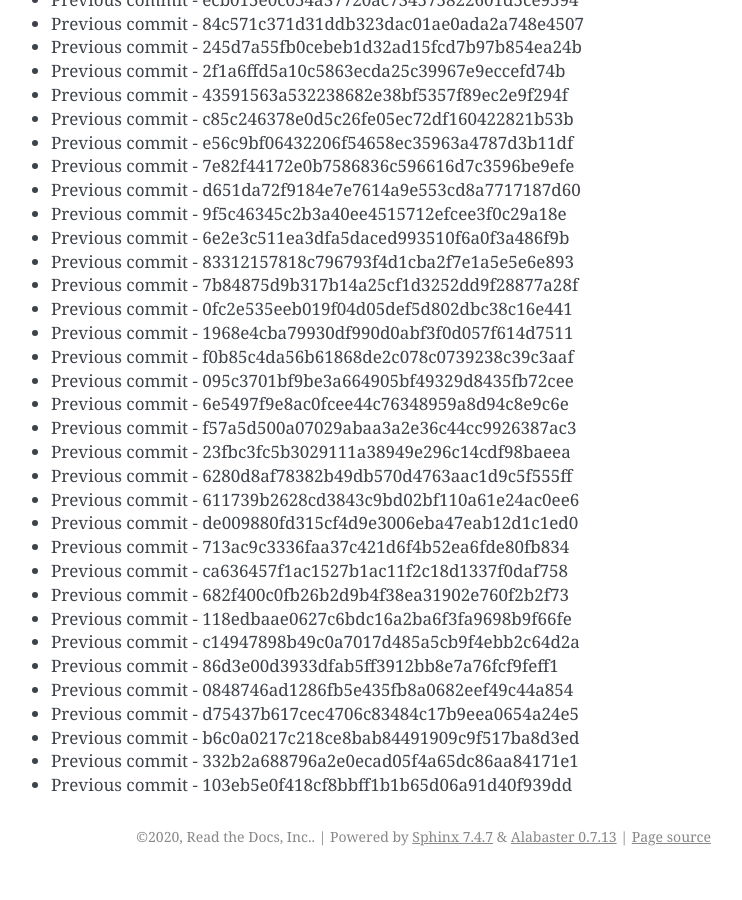
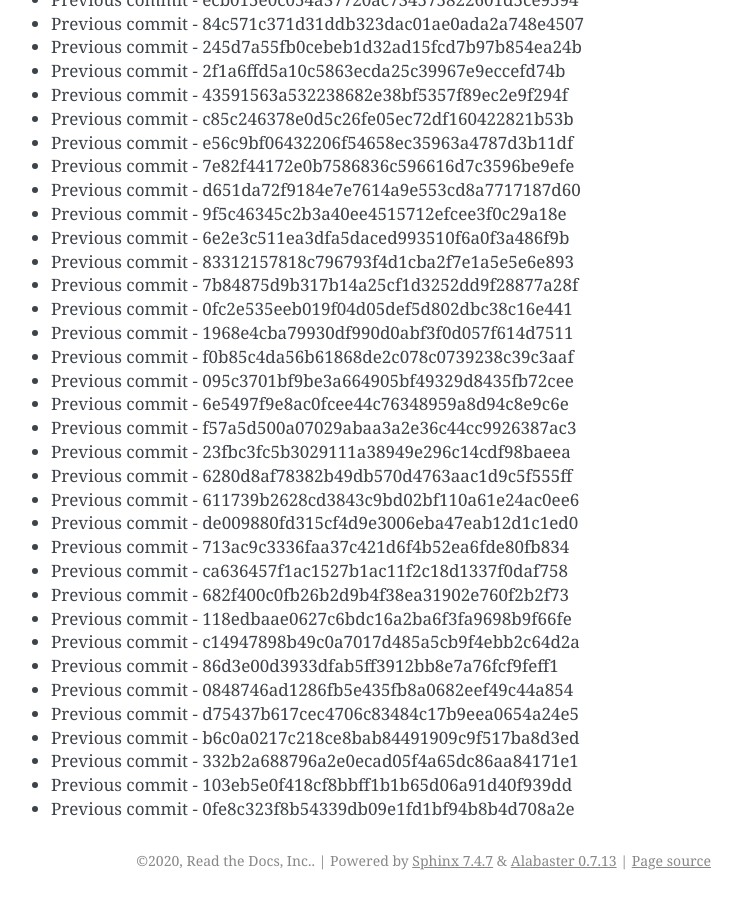
Before and after one commit to readthedocs/rtd-git-stresstest, a Sphinx documentation site: the page built from docs/updates.rst, in a window 1280 px wide and 900 px high, scrolled down 74545 px. Shown: the whole window, without its empty margins (399-1141 px from the left). Built offline with Sphinx 7.4.7, drawn with Linux system fonts in a browser that asks for light colours; before the commit the page ends 75421 px from its top, so only the background shows below that.

Commit message:
Generating commit from previous: 0fe8c323f8b54339db09e1fd1bf94b8b4d708a2e

```diff
--- a/docs/updates.rst
+++ b/docs/updates.rst
@@ -3164,3 +3164,4 @@ It can be tested for any performance characteristics.
 * Previous commit - b6c0a0217c218ce8bab84491909c9f517ba8d3ed
 * Previous commit - 332b2a688796a2e0ecad05f4a65dc86aa84171e1
 * Previous commit - 103eb5e0f418cf8bbff1b1b65d06a91d40f939dd
+* Previous commit - 0fe8c323f8b54339db09e1fd1bf94b8b4d708a2e
```
